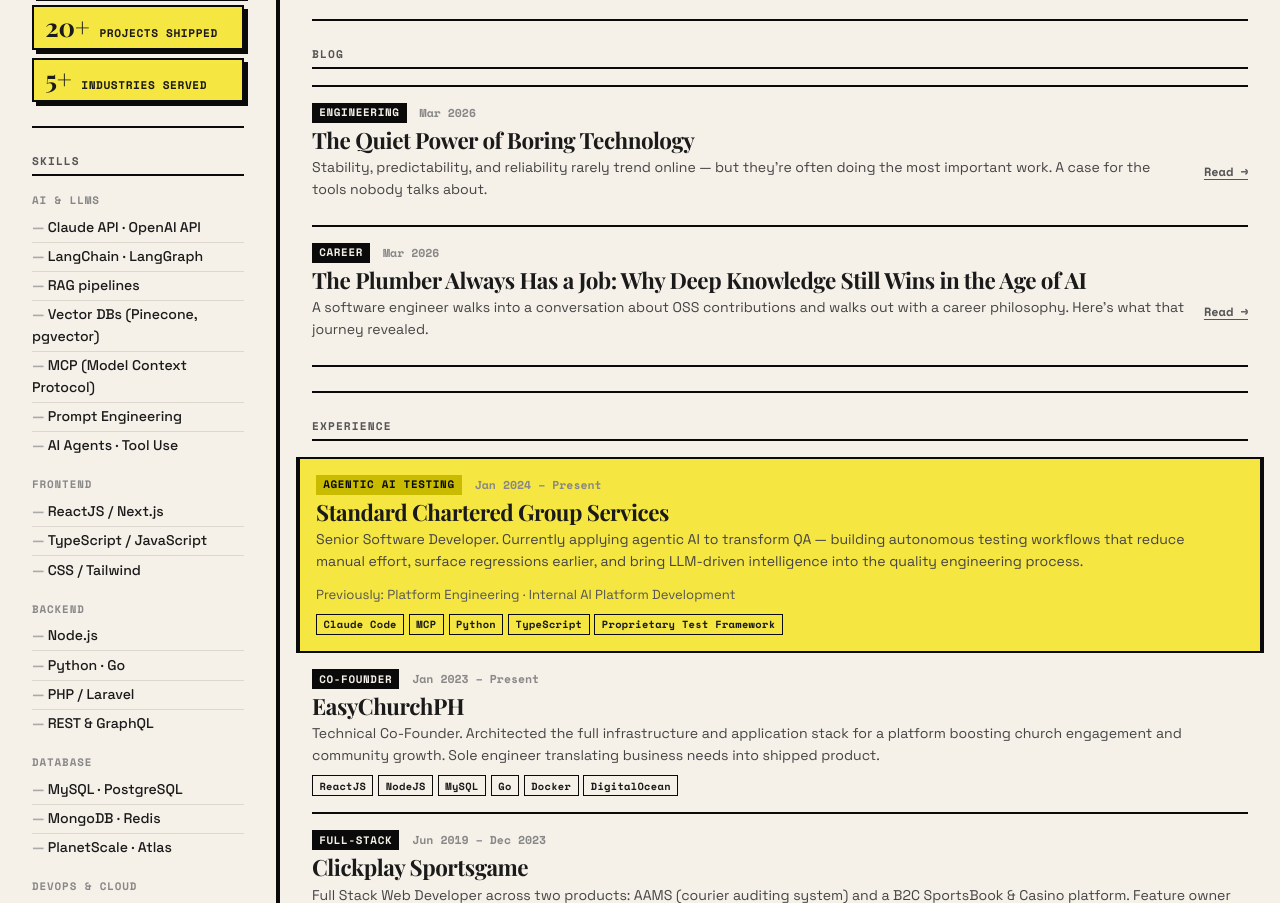
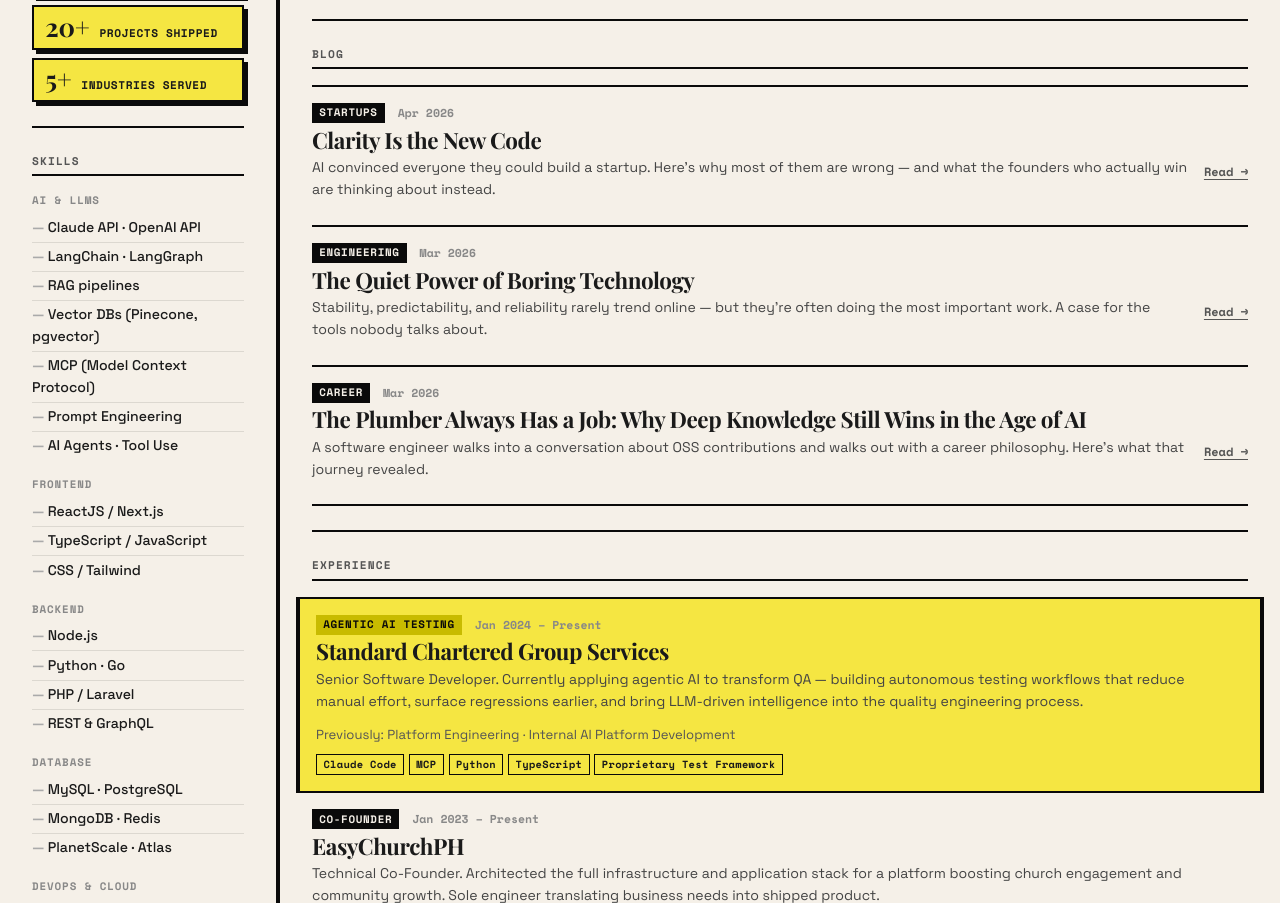
Before and after one commit to vjtvalero/vjtv.dev, a plain HTML site: page index.html in a window 1280 px wide. Shown: the part 903-1806 px from the top of the page. Drawn offline with nearby package versions, Linux system fonts and the light colour scheme.

Commit message:
Add "Clarity Is the New Code" to blog index

```diff
--- a/index.html
+++ b/index.html
@@ -266,6 +266,23 @@
                 <div class="articles">
                     <article class="article article-plain">
                         <div class="article-meta">
+                            <span class="article-tag">Startups</span>
+                            <span class="article-year">Apr 2026</span>
+                        </div>
+                        <h3 class="article-title">
+                            <a href="blog/clarity-is-the-new-code.html">
+                                Clarity Is the New Code
+                            </a>
+                        </h3>
+                        <p class="article-desc">
+                            AI convinced everyone they could build a startup.
+                            Here's why most of them are wrong — and what the
+                            founders who actually win are thinking about instead.
+                        </p>
+                        <a href="blog/clarity-is-the-new-code.html" class="inline-link">Read &rarr;</a>
+                    </article>
+                    <article class="article article-plain">
+                        <div class="article-meta">
                             <span class="article-tag">Engineering</span>
                             <span class="article-year">Mar 2026</span>
                         </div>
```
